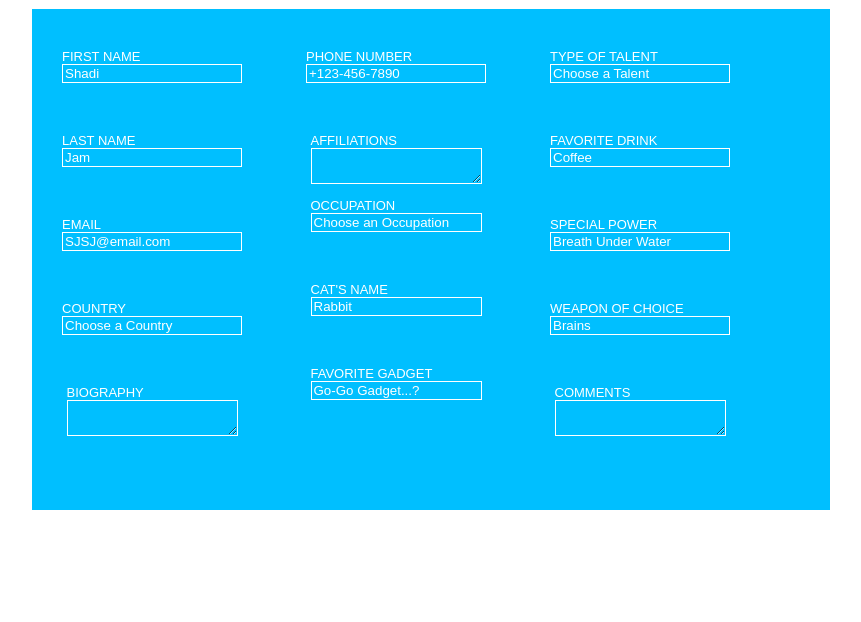
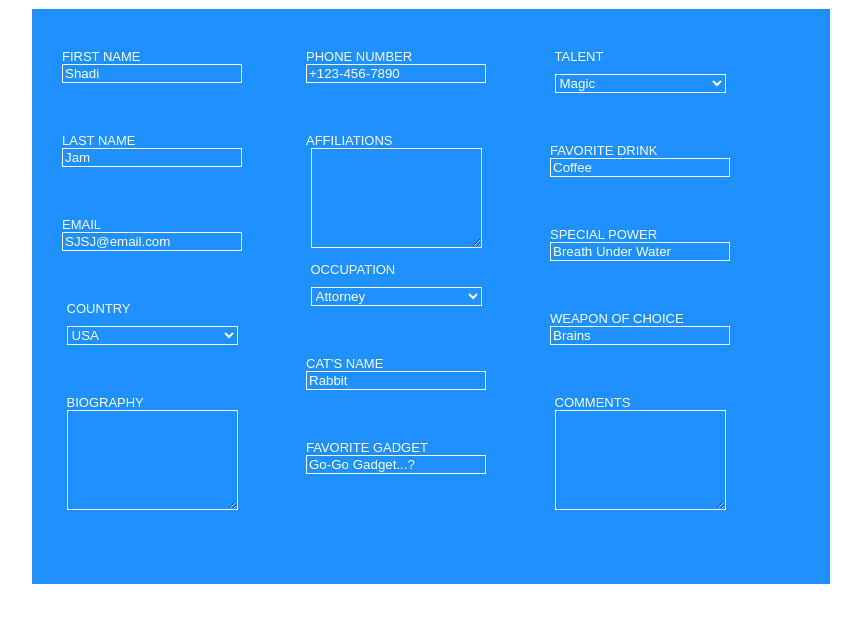
Before and after one commit to ShadiJam/html_sj, a plain HTML site: page index.html in a window 1280 px wide. Shown: the whole page, without its empty margins (209-1070 px from the left). Drawn offline with Linux system fonts and the light colour scheme.

Commit message:
Add Dropdown

```diff
--- a/index.html
+++ b/index.html
@@ -21,11 +21,15 @@
                 <p>EMAIL</p>
                 <input name="email" type="text" placeholder="SJSJ@email.com">
             </form>
-            <form id="country" method="post">
+            <form input id="dropdown">
                 <p>COUNTRY</p>
-                <input name="COUNTRY" type="text" placeholder="Choose a Country">
+                <select name="country" input>
+                    <option value="value1">USA</option>
+                    <option value="value2">Norway</option>
+                    <option value="value3">UK</option>
+                </select>
             </form>
-            <form id="bio" method="post">
+            <form id="bigbox" method="post">
                 <p>BIOGRAPHY</p>
                 <textarea name="BIO"></textarea>
                 <type="text" placeholder="Tell us about you!">
@@ -36,14 +40,18 @@
                 <p>PHONE NUMBER</p>
                 <input name="phone" type="text" placeholder="+123-456-7890">
             </form>
-            <form id="affil" method="post">
+            <form id="bigbox" method="post">
                 <p>AFFILIATIONS</p>
                 <textarea name="affiliations"></textarea>
                 <type="text" placeholder="Github">
             </form>
-            <form id="job" method="post">
+            <form input id="dropdown">
                 <p>OCCUPATION</p>
-                <input name="Occupation" type="text" placeholder="Choose an Occupation">
+                <select name="job" input>
+                    <option value="value1">Attorney</option>
+                    <option value="value2">Event Manager</option>
+                    <option value="value3">Programmer</option>
+                </select>
             </form>
             <form id="cat" method="post">
                 <p>CAT'S NAME</p>
@@ -55,9 +63,13 @@
             </form>
         </div>
         <div class="column3">
-            <form id="talent" method="post">
-                <p>TYPE OF TALENT</p>
-                <input name="talent" type="text" placeholder="Choose a Talent">
+            <form input id="dropdown">
+                <p>TALENT</p>
+                <select name="skills" input>
+                    <option value="value1">Magic</option>
+                    <option value="value2">Coding</option>
+                    <option value="value3">Parkour</option>
+                </select>
             </form>
             <form id="drink" method="post">
                 <p>FAVORITE DRINK</p>
@@ -71,7 +83,7 @@
                 <p>WEAPON OF CHOICE</p>
                 <input name="weapon" type="text" placeholder="Brains">
             </form>
-            <form id="comment" method="post" textarea rows="5">
+            <form id="bigbox" method="post" textarea rows="5">
                 <p>COMMENTS</p>
                 <textarea name="comment"></textarea> <type="text" placeholder="Questions? Comments?">
             </form>
--- a/style.css
+++ b/style.css
@@ -9,7 +9,7 @@
 .main_grid {
     max-width:800px;
     border: 1px solid white;
-    background-color: deepskyblue;
+    background-color: dodgerblue;
     margin: auto;
 }
 
@@ -23,10 +23,34 @@
 
 * form {
     display: inline-block;
-    background-color: deepskyblue;
+    background-color: dodgerblue;
     margin-top: 10px;
     margin-bottom: 40px;
     align-content: center;
+
+}
+
+form#dropdown {
+    display: inline-block;
+    background-color: dodgerblue;
+    margin-top: 10px;
+    margin-bottom: 0px;
+    align-content: center;
+    width: 171px;
+    color: white;
+    position: relative;
+}
+
+form#dropdown select {
+    display: inline-block;
+    background-color: dodgerblue;
+    margin-top: 10px;
+    margin-bottom: 40px;
+    align-content: center;
+    width: 171px;
+    margin-top: 10px;
+    color: white;
+    border: 1px solid white;
 }
 
 .column1 {
@@ -51,14 +75,15 @@
 }
 
 form [type=text] {
-    background-color: deepskyblue;
+    background-color: dodgerblue;
 }
 
 * textarea {
-    background-color: deepskyblue;
+    background-color: dodgerblue;
     border: 1px solid white;
     display: inline-block;
     width: 171px;
+    height: 100px;
 }
 
 * input {
@@ -78,7 +103,15 @@ form [type=text] {
     font-size: small;
     text-align: left;
 }
+input:hover {
+    border-color:deeppink;
+    color: deeppink;
+}
 
-form#affil {
-    width: 171px;
+form#dropdown:hover select {
+    color:deeppink;
 }
+
+form#bigbox:hover {
+    color: deeppink;
+}
```
